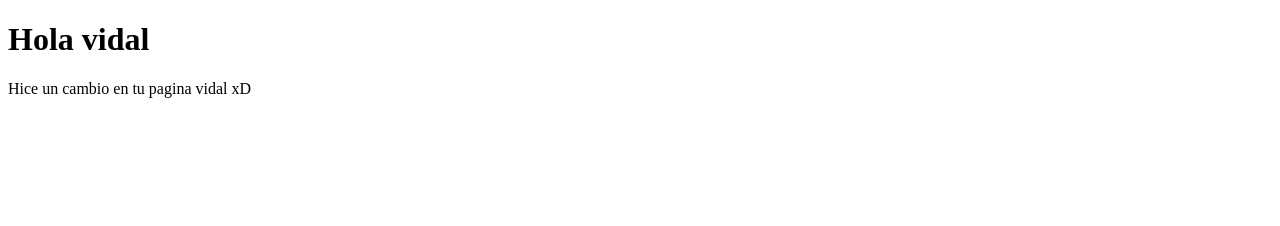
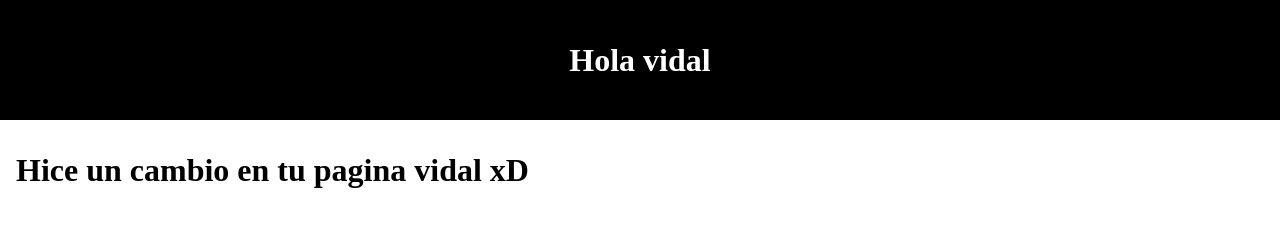
Before and after one commit to Jose-17-11/vidal, a plain HTML site: page index.html in a window 1280 px wide. Drawn offline with Linux system fonts and the light colour scheme.

Commit message:
se hizo mas bonita

```diff
--- a/index.html
+++ b/index.html
@@ -4,6 +4,7 @@
     <meta charset="UTF-8">
     <meta name="viewport" content="width=device-width, initial-scale=1.0">
     <title>La pagina de vidal</title>
+    <link rel="stylesheet" href="style.css">
 </head>
 <body>
     <h1>Hola vidal</h1>
--- /dev/null
+++ b/style.css
@@ -0,0 +1,21 @@
+* {
+    box-sizing: border-box;
+    margin: 0;
+    padding: 0;
+}
+
+h1 {
+    width: 100%;
+    height: 15vh;
+    background-color: #000;
+    color: #fff;
+    display: flex;
+    justify-content: center;
+    align-items: center;
+}
+
+p {
+    margin: 2rem 1rem;
+    font-size: 2rem;
+    font-weight: 700;
+}
```
